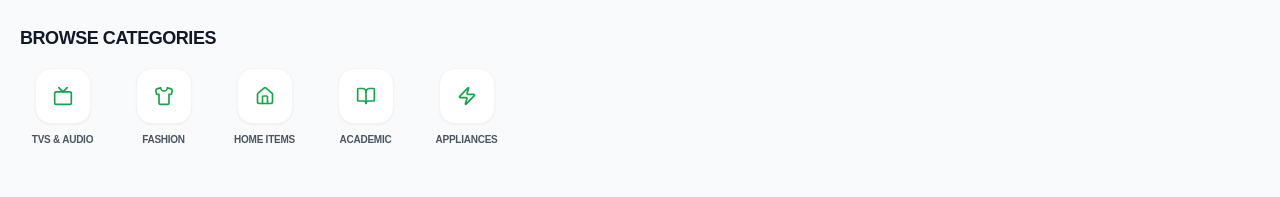
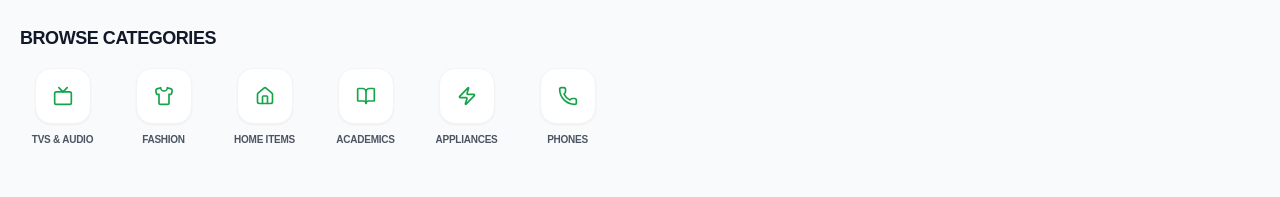
Before and after one commit to onyiwmichaels-dotcom/com-frontend, a React (Vite) app: page / in a window 1280 px wide. Shown: the part 534-731 px from the top of the page. Built offline with nearby package versions, Linux system fonts and the light colour scheme; no server answers.

Commit message:
Fix category click handler to use database category values

```diff
--- a/src/pages/Home.jsx
+++ b/src/pages/Home.jsx
@@ -39,15 +39,16 @@ export default function Home() {
 
   // ✅ CATEGORY STRINGS: Matches database logic for filtering
   const categories = [
-    { name: "TVS & AUDIO", icon: <Tv size={20} />, sub: "electronics" },
-    { name: "FASHION", icon: <Shirt size={20} />, sub: "fashion" },
-    { name: "HOME ITEMS", icon: <HomeIcon size={20} />, sub: "home" },
-    { name: "ACADEMIC", icon: <BookOpen size={20} />, sub: "academic" },
-    { name: "APPLIANCES", icon: <Zap size={20} />, sub: "appliances" },
+    { name: "TVS & AUDIO", icon: <Tv size={20} />, Value: "TVs & Audio" },
+    { name: "FASHION", icon: <Shirt size={20} />, Value: "Fashion" },
+    { name: "HOME ITEMS", icon: <HomeIcon size={20} />, Value: "Home" },
+    { name: "ACADEMICS", icon: <BookOpen size={20} />, Value: "Academics" },
+    { name: "APPLIANCES", icon: <Zap size={20} />, Value: "Appliances" },
+    { name: "PHONES", icon: <Phone size={20} />, Value: "Phones" },
   ];
 
-  const goToCategory = (sub) => {
-    navigate(`/shop?cat=${sub}`);
+  const goToCategory = (category) => {
+    navigate(`/shop?cat=${encodeURIComponent(category)}`);
     setIsMenuOpen(false);
   };
 
@@ -135,7 +136,7 @@ export default function Home() {
           {categories.map((cat) => (
             <div
               key={cat.name}
-              onClick={() => goToCategory(cat.sub)}
+              onClick={() => goToCategory(cat.Value)}
               className="flex flex-col items-center gap-2 min-w-[85px] cursor-pointer group"
             >
               <div className="w-14 h-14 bg-white rounded-2xl shadow-sm flex items-center justify-center text-green-600 group-hover:bg-green-600 group-hover:text-white border border-gray-100 transition-all duration-300 transform group-active:scale-90">
```
